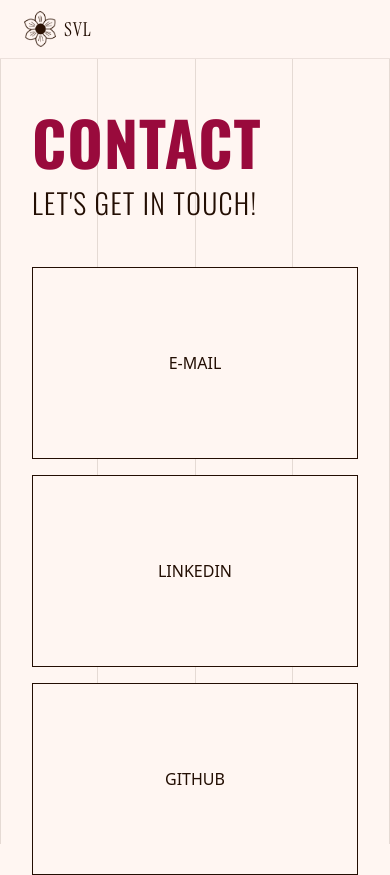
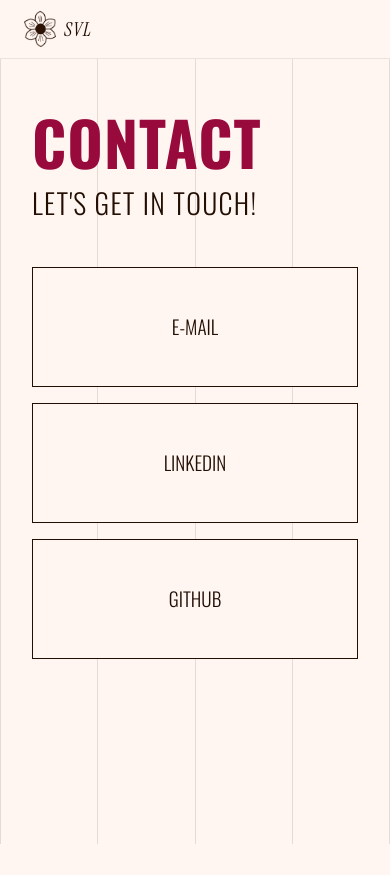
Before and after one commit to sophiavl/Portfolio_2025_react, a React (Vite) app: page /contact in a window 390 px wide. After the commit the page ends 844 px from the top, so only its background shows below. Built offline with nearby package versions, Linux system fonts and the light colour scheme; some icons are missing.

Commit message:
responsive fixes

```diff
--- a/src/components/Button.tsx
+++ b/src/components/Button.tsx
@@ -7,25 +7,20 @@ type ButtonProps = {
   label: string;
   to: string;
   className: string;
+  newTab?: boolean;
 };
 
-export default function Button({ label, to, className }: ButtonProps) {
+export default function Button({
+  label,
+  to,
+  className,
+  newTab = false,
+}: ButtonProps) {
   const buttonRef = useRef<HTMLAnchorElement>(null);
-
-  // const baseClasses = "h-18 px-6 py-[1rem] flex justify-center items-center";
-
-  // const variantClasses =
-  //   variant === "primary"
-  //     ? "bg-[var(--color-primary)] border border-[var(--color-secondary)]"
-  //     : "bg-[var(--color-accent)]";
-
-  // const textColorClass =
-  //   variant === "primary"
-  //     ? "text-[var(--color-secondary)]"
-  //     : "text-[var(--color-primary)]";
-
   useGSAP(
     () => {
+      if (!buttonRef.current) return;
+
       const tl = gsap.timeline({ paused: true });
 
       tl.to(buttonRef.current, {
@@ -35,8 +30,8 @@ export default function Button({ label, to, className }: ButtonProps) {
         duration: 1,
       });
 
-      buttonRef.current!.onmouseenter = () => tl.play();
-      buttonRef.current!.onmouseleave = () => tl.reverse();
+      buttonRef.current.onmouseenter = () => tl.play();
+      buttonRef.current.onmouseleave = () => tl.reverse();
     },
     { scope: buttonRef },
   );
@@ -44,7 +39,9 @@ export default function Button({ label, to, className }: ButtonProps) {
     <Link
       ref={buttonRef}
       to={to}
-      className={`button cursor-pointer h-18 px-6 py-4 bg-(--color-primary) flex justify-center border-2 border-(--color-secondary) items-center ${className}`}
+      target={newTab ? "_blank" : undefined}
+      rel={newTab ? "noopener noreferrer" : undefined}
+      className={`button cursor-pointer h-18 px-6 py-4 bg-(--color-primary) flex justify-center border border-(--color-secondary) items-center ${className}`}
     >
       <span className='button-text'>{label}</span>
     </Link>
--- a/src/index.css
+++ b/src/index.css
@@ -34,7 +34,6 @@
   font-family: "Instrument Serif";
   src: url("/fonts/InstrumentSerif-Italic.ttf") format("truetype");
   font-weight: 400;
-  font-style: italic;
 }
 @font-face {
   font-family: "Oswald";
@@ -94,7 +93,7 @@ letter-spacing: 0.04rem;
 
 h3{
 font-family: "Instrument Serif";
-font-size: clamp(1.6rem, 4vw, 2.8rem);
+font-size: clamp(2rem, 4vw, 2.8rem);
 font-weight: 400;
 line-height: normal;
 letter-spacing: 0.04rem;
@@ -122,12 +121,14 @@ line-height: clamp(1.5rem, 2vw, 3rem);
 
 .button-text{
   font-family: "Oswald", sans-serif;
-  font-size: clamp(1.375rem, 2vw, 2.2rem);
+  font-weight: 300;
+  font-size: clamp(1.2rem, 1.1vw, 2.2rem);
 }
 
 /* for menu items inside overlay (mobile)*/
 .menu-item{
     font-family: "Oswald", sans-serif;
+font-style: normal;
 
   color: var(--color-accent);
   text-align: center;
@@ -137,6 +138,7 @@ line-height: clamp(1.5rem, 2vw, 3rem);
 }
 .label-text{
     font-family: "Oswald", sans-serif;
+font-style: normal;
 
   font-size: clamp(1.5rem, 1.8vw, 2.25rem);
 }
@@ -147,5 +149,7 @@ line-height: clamp(1.5rem, 2vw, 3rem);
   font-family: "Instrument Serif";
   font-size: clamp(1.2rem, 1.2vw, 1.9rem);
   font-weight: 400;
+  font-style: normal;
+
   line-height: normal;
 }
--- a/src/pages/Contact.tsx
+++ b/src/pages/Contact.tsx
@@ -16,17 +16,15 @@ function Contact() {
         <h1 className='hero-name text-(--color-accent)'>CONTACT</h1>
         <p>LET'S GET IN TOUCH!</p>
       </div>
-      <div className='flex flex-col gap-4 2xl:flex-row 2xl:pt-48'>
+      <div className='flex flex-col gap-4 lg:flex-row 2xl:pt-'>
         {contactOptions.map((option, i) => (
-          <a
+          <Button
             key={i}
-            href={option.link}
-            target='_blank'
-            rel='noopener noreferrer'
-            className='contact-block border border-(--color-secondary) flex items-center justify-center transition-transform duration-300 bg-(--color-primary) text-(--color-secondary) w-full h-48 2xl:w-1/3'
-          >
-            {option.label}
-          </a>
+            newTab={true}
+            className='w-auto h-30 lg:w-1/3 lg:h-40'
+            label={option.label}
+            to={option.link}
+          ></Button>
         ))}
       </div>
     </div>
--- a/src/pages/Hero.tsx
+++ b/src/pages/Hero.tsx
@@ -90,7 +90,7 @@ function Hero() {
           scrollTrigger: {
             trigger: ".pin-container",
             start: "top 10%",
-            end: "+=1100",
+            end: "+=700",
             scrub: true,
             pin: true,
             anticipatePin: 1,
@@ -150,7 +150,7 @@ function Hero() {
         },
         "(max-width: 1023px)": () => {
           ScrollTrigger.batch(".skill-block", {
-            start: "top 95%",
+            start: "top 80%",
             onEnter: (batch) =>
               gsap.to(batch, {
                 opacity: 1,
@@ -173,7 +173,7 @@ function Hero() {
         scrollTrigger: {
           trigger: ".work-together-section",
           start: "top 10%",
-          end: "+=2000",
+          end: "+=1000",
           pin: true,
           scrub: true,
           // markers: true,
@@ -209,7 +209,7 @@ function Hero() {
           </div>
           {/* <FlowerRow></FlowerRow> */}
           <Button
-            className='w-full lg:w-1/2 xl:w-1/3'
+            className='w-full lg:w-1/3 lg:h-[15%] xl:w-1/4'
             label='GET IN TOUCH'
             to='/contact'
           ></Button>
@@ -232,13 +232,13 @@ function Hero() {
         </div>
         <div className='h-10'></div>
 
-        <div className='work-together-section flex flex-col h-[270dvh] py-6 gap-18'>
+        <div className='work-together-section flex flex-col min-h-[240dvh] py-6 gap-18 lg:min-h-[205dvh]'>
           <div className='pin-work flex flex-col gap-6'>
             <h3 className='want-work text-(--color-accent)'>
               Want to work together?
             </h3>
             <Button
-              className='contact-button w-[20rem] xl:w-160 h-40'
+              className='contact-button w-auto h-12 lg:h-30 xl:w-160'
               label='GET IN TOUCH'
               to='/contact'
             ></Button>
@@ -248,14 +248,14 @@ function Hero() {
               Not convinced yet?
             </h3>
 
-            <div className='about-project-buttons flex w-full gap-4'>
+            <div className='about-project-buttons flex flex-col w-full gap-4 lg:flex-row'>
               <Button
-                className='w-[20rem] xl:w-160 h-40'
+                className='w-auto h-12 lg:h-30 xl:w-160'
                 label='SEE PROJECTS'
                 to='/projects'
               ></Button>
               <Button
-                className='w-[20rem] xl:w-160 h-40'
+                className='w-auto h-12 lg:h-30 xl:w-160'
                 label='ABOUT ME'
                 to='/about'
               ></Button>
```
